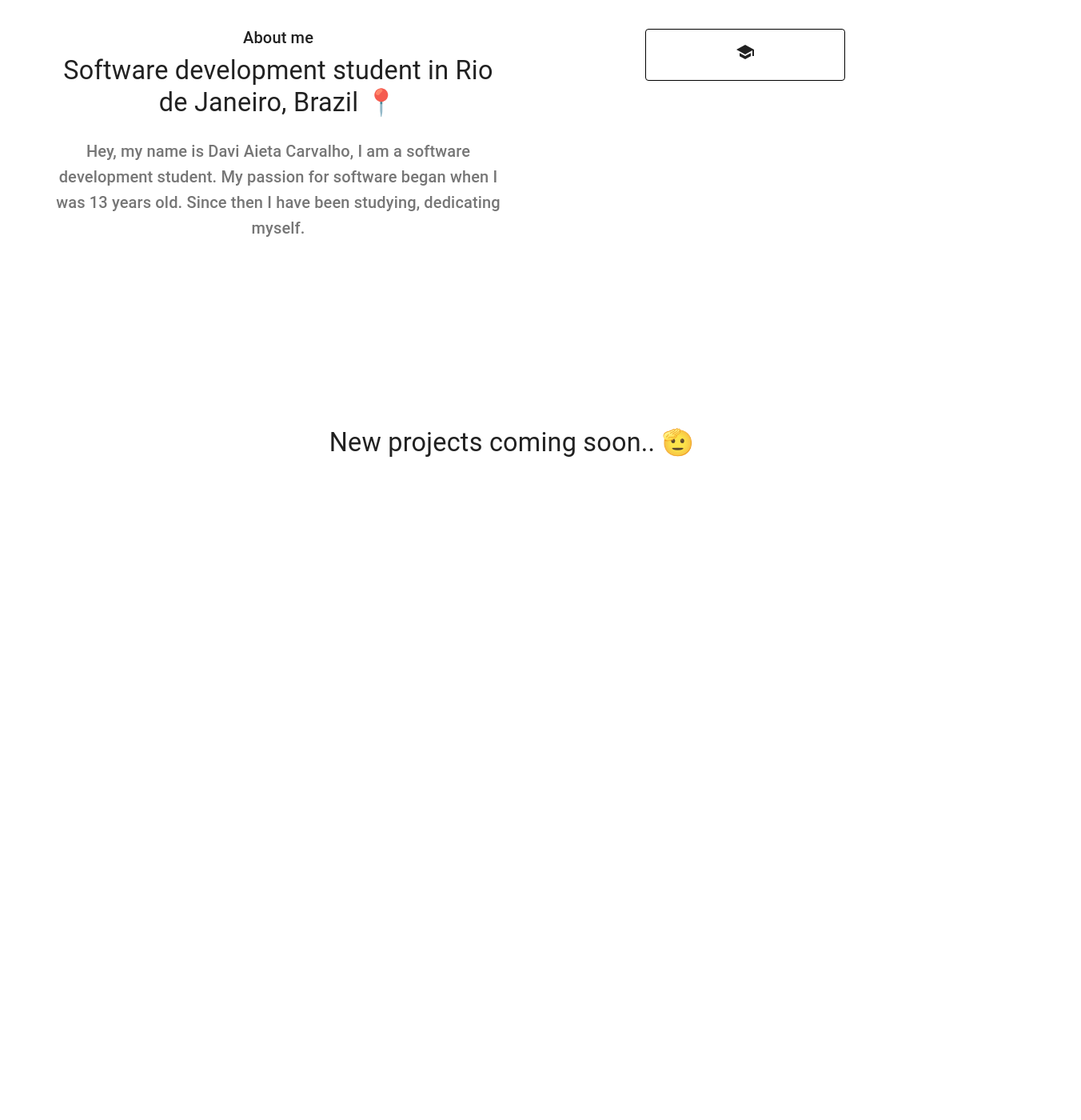
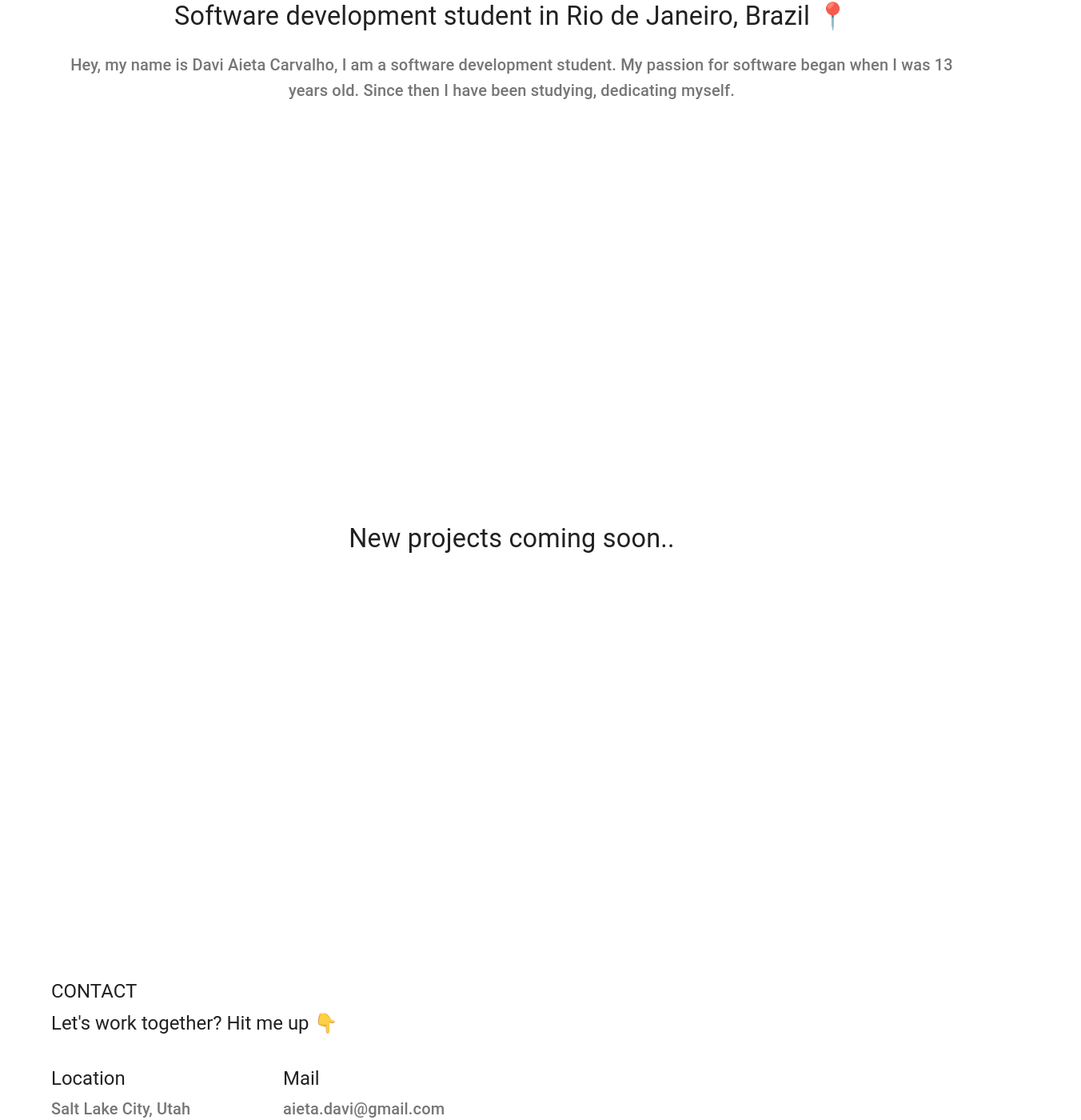
Before and after one commit to DaviAieta/Portfolio, a React (Vite) app: page / in a window 1280 px wide. Shown: the part 927-2327 px from the top of the page at 80% size, 1352 px wide, since content can reach past the window. Before the commit the page ends 1600 px from the top, so only its background shows below. Built offline with nearby package versions, Linux system fonts and the light colour scheme.

Commit message:
Update Contact

```diff
--- a/src/components/Navbar/Navbar.tsx
+++ b/src/components/Navbar/Navbar.tsx
@@ -36,7 +36,9 @@ const Navbar = () => {
           <MenuItem onClick={() => handleMenuItemClick("projects")}>
             Projects
           </MenuItem>
-          <MenuItem>Contact</MenuItem>
+          <MenuItem onClick={() => handleMenuItemClick("contact")}>
+            Contact
+          </MenuItem>
         </StyledTooBar>
       </AppBar>
     </>
--- /dev/null
+++ b/src/components/StyledTextLink/StyledTextLink.tsx
@@ -0,0 +1,28 @@
+import styled from "@emotion/styled";
+import { ReactNode } from "react";
+
+interface StyledTextLinkProp {
+  children: ReactNode;
+  href: string;
+}
+
+const StyledTextLink: React.FC<StyledTextLinkProp> = ({ children, href }) => {
+  const StyledTextLink = styled("a")(() => ({
+    textDecoration: "none",
+    color: "#767676",
+    transition: "color 0.3s",
+    "&:hover": {
+      color: "#3a3a3a",
+    },
+  }));
+
+  return (
+    <>
+      <StyledTextLink href={href} target="_blank">
+        {children}
+      </StyledTextLink>
+    </>
+  );
+};
+
+export default StyledTextLink;
--- a/src/pages/Home/About/About.tsx
+++ b/src/pages/Home/About/About.tsx
@@ -1,48 +1,25 @@
-import { styled, Grid, Container, Typography, Paper } from "@mui/material";
-import SchoolIcon from "@mui/icons-material/School";
-import AboutImage from "../../../assets/images/about.jpg";
+import { styled, Grid, Container, Typography } from "@mui/material";
 
 const About = () => {
   const StyledAbout = styled("div")(() => ({
     backgroundColor: "white",
-    height: "70vh",
+    height: "80vh",
     display: "flex",
     alignItems: "center",
   }));
-
-  const StyledPaper = styled(Paper)(({ theme }) => ({
-    padding: theme.spacing(2),
-    textAlign: "center",
-    backgroundColor: "#ffffff",
-    borderRadius: "4px",
-    border: "1px solid #000000",
-    fontSize: "18px",
-    width: "250px",
-    margin: "0 auto",
-    marginTop: "30px",
-    boxShadow: "none",
-  }));
-
-  // const StyledImg = styled("img")(() => ("{"
-  //   width: "100%",
-  //   height: "auto",
-  //   borderRadius: "10%",
-  //   display: "block",
-  //   margin: "0 auto",
-  // }));
 
   return (
     <>
       <StyledAbout id="about">
         <Container maxWidth={"lg"}>
           <Grid container spacing={2}>
-            <Grid item xs={12} md={6}>
+            <Grid item xs={12} md={12}>
               <Typography
                 variant="h6"
                 textAlign="center"
                 style={{ marginTop: "25px" }}
               >
-                About me
+                ABOUT ME
               </Typography>
               <Typography
                 variant="h4"
@@ -61,11 +38,6 @@ const About = () => {
                 Since then I have been studying, dedicating myself.
               </Typography>
             </Grid>
-            <Grid item xs={12} md={6}>
-              <StyledPaper>
-                <SchoolIcon />
-              </StyledPaper>
-            </Grid>
           </Grid>
         </Container>
       </StyledAbout>
--- /dev/null
+++ b/src/pages/Home/Contact/Contact.tsx
@@ -0,0 +1,52 @@
+import { styled, Grid, Container, Typography } from "@mui/material";
+import StyledTextLink from "../../../components/StyledTextLink/StyledTextLink";
+
+const About = () => {
+  const StyledContact = styled("div")(() => ({
+    backgroundColor: "white",
+    height: "80vh",
+    display: "flex",
+    alignItems: "center",
+  }));
+
+  return (
+    <>
+      <StyledContact id="contact">
+        <Container maxWidth={"lg"}>
+          <Grid container spacing={1}>
+            <Grid item xs={12}>
+              <Typography variant="h5">CONTACT</Typography>
+            </Grid>
+            <Grid item xs={12}>
+              <Typography variant="h5">
+                Let's work together? Hit me up 👇
+              </Typography>
+            </Grid>
+            <Grid item xs={3} style={{ marginTop: "30px" }}>
+              <Typography variant="h5">Location</Typography>
+              <Typography
+                variant="h6"
+                style={{ marginTop: "5px", color: "#767676" }}
+              >
+                Salt Lake City, Utah
+              </Typography>
+            </Grid>
+            <Grid item xs={3} style={{ marginTop: "30px" }}>
+              <Typography variant="h5">Mail</Typography>
+              <Typography
+                variant="h6"
+                style={{ marginTop: "5px", color: "#767676" }}
+              >
+                <StyledTextLink href="mailto:aieta.davi@gmail.com">
+                  aieta.davi@gmail.com
+                </StyledTextLink>
+              </Typography>
+            </Grid>
+          </Grid>
+        </Container>
+      </StyledContact>
+    </>
+  );
+};
+
+export default About;
--- a/src/pages/Home/Hero/Hero.tsx
+++ b/src/pages/Home/Hero/Hero.tsx
@@ -7,7 +7,7 @@ import StyledButton from "../../../components/StyledButton/StyledButton";
 const Hero = () => {
   const StyledHero = styled("div")(() => ({
     backgroundColor: "white",
-    height: "100vh",
+    height: "80vh",
     display: "flex",
     alignItems: "center",
   }));
@@ -26,16 +26,16 @@ const Hero = () => {
       <StyledHero id="hero">
         <Container maxWidth={"lg"}>
           <Grid container spacing={2}>
-            <Grid item xs={12} md={5}>
+            <Grid item xs={12} md={5} sm={8}>
               <StyledImg src={Avatar} />
             </Grid>
-            <Grid item xs={12} md={7}>
+            <Grid item xs={12} md={7} sm={2}>
               <Typography
                 variant="h2"
                 textAlign="center"
-                style={{ whiteSpace: "nowrap" }}
+                style={{ marginTop: "50px" }}
               >
-                Hey, I'm Davi Aieta Carvalho 👋
+                Hey, I'm Davi Aieta Carvalho 👋🏻
               </Typography>
               <Typography
                 variant="h6"
--- a/src/pages/Home/Home.tsx
+++ b/src/pages/Home/Home.tsx
@@ -2,6 +2,7 @@ import Hero from "./Hero/Hero";
 import About from "./About/About";
 import Navbar from "../../components/Navbar/Navbar";
 import Projects from "./Projects/Projects";
+import Contact from "./Contact/Contact";
 
 const Home = () => {
   return (
@@ -10,6 +11,7 @@ const Home = () => {
       <Hero />
       <About />
       <Projects />
+      <Contact />
     </>
   );
 };
--- a/src/pages/Home/Projects/Projects.tsx
+++ b/src/pages/Home/Projects/Projects.tsx
@@ -3,7 +3,7 @@ import { styled, Grid, Container, Typography } from "@mui/material";
 const Projects = () => {
   const StyledProjects = styled("div")(() => ({
     backgroundColor: "white",
-    height: "30vh",
+    height: "80vh",
     display: "flex",
     alignItems: "center",
   }));
@@ -15,7 +15,7 @@ const Projects = () => {
           <Grid container spacing={2}>
             <Grid item xs={12} md={12}>
               <Typography variant="h4" textAlign={"center"}>
-                New projects coming soon.. 🫡
+                New projects coming soon..
               </Typography>
             </Grid>
           </Grid>
```
Also changed, not shown: src/pages/Home/Footer/Footer.tsx (added).
